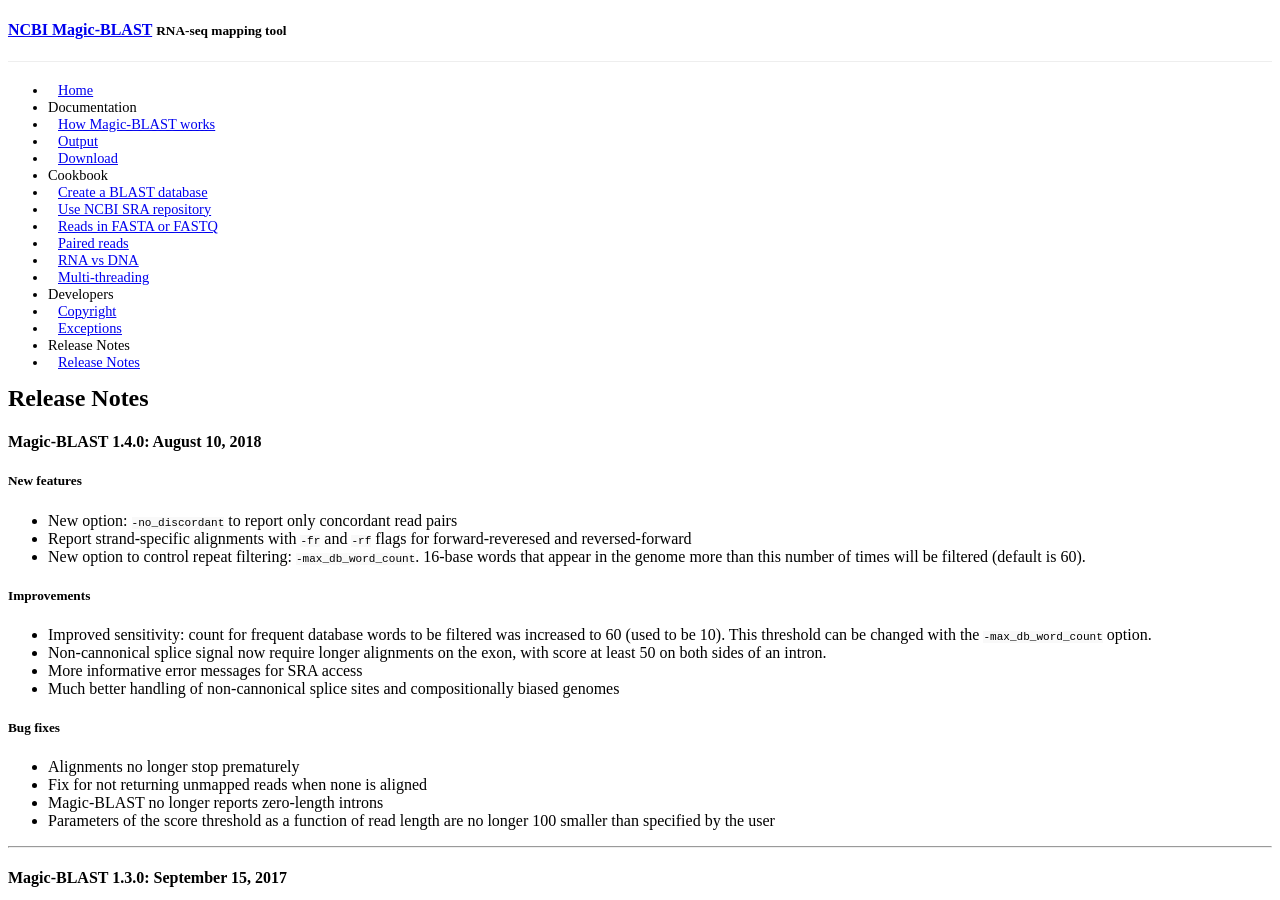
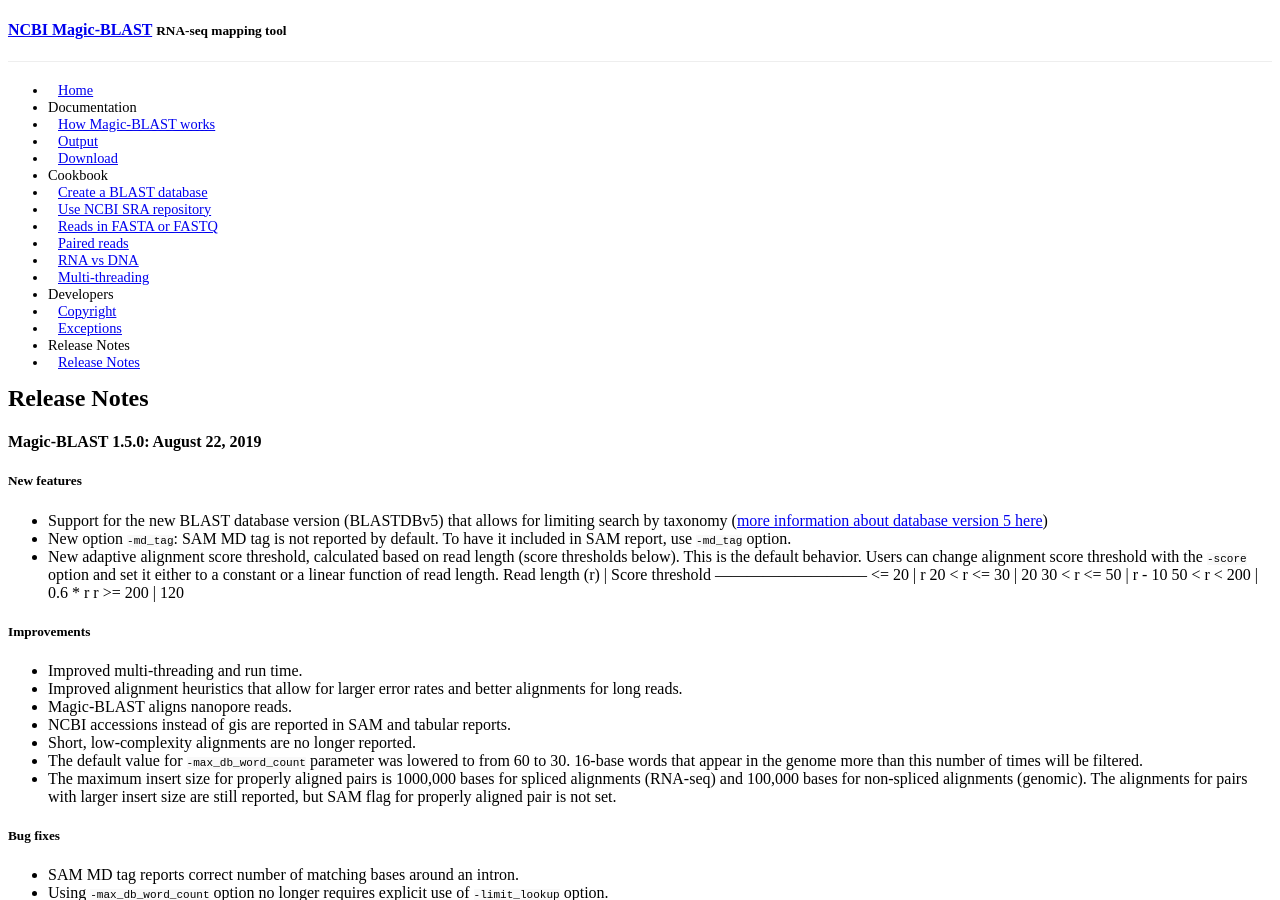
Before and after one commit to ncbi/magicblast, a Jekyll site: the page built from docs/_posts/2017-09-13-release.md, in a window 1280 px wide and 900 px high. Built offline with Jekyll 4.4.1, drawn with Linux system fonts in a browser that asks for light colours; a style sheet for code colours, icons or effects is not loaded; some of the changed text lies outside the part shown.

Commit message:
Added release notes for 1.5.0 release

````diff
--- a/docs/_posts/2017-09-13-release.md
+++ b/docs/_posts/2017-09-13-release.md
@@ -4,6 +4,42 @@
 title: "Release Notes"
 order: 0
 ---
+
+#### Magic-BLAST 1.5.0: August 22, 2019
+
+##### New features
+* Support for the new BLAST database version (BLASTDBv5) that allows for limiting search by taxonomy ([more information about database version 5 here]([https://ftp.ncbi.nlm.nih.gov/blast/db/v5/blastdbv5.pdf))
+* New option ```-md_tag```: SAM MD tag is not reported by default. To have it included in SAM report, use ```-md_tag``` option.
+* New adaptive alignment score threshold, calculated based on read length (score thresholds below). This is the default behavior. Users can change alignment score threshold with the ```-score``` option and set it either to a constant or a linear function of read length.
+  Read length (r) | Score threshold
+  -----------------------------
+   <= 20      | r
+   20 < r <= 30 | 20
+   30 < r <= 50 | r - 10
+   50 < r < 200 | 0.6 * r
+   r >= 200     | 120
+
+
+##### Improvements
+* Improved multi-threading and run time.
+* Improved alignment heuristics that allow for larger error rates and better alignments for long reads.
+* Magic-BLAST aligns nanopore reads.
+* NCBI accessions instead of gis are reported in SAM and tabular reports.
+* Short, low-complexity alignments are no longer reported.
+* The default value for ```-max_db_word_count``` parameter was lowered to from 60 to 30. 16-base words that appear in the genome more than this number of times will be filtered.
+* The maximum insert size for properly aligned pairs is 1000,000 bases for spliced alignments (RNA-seq) and 100,000 bases for non-spliced alignments (genomic). The alignments for pairs with larger insert size are still reported, but SAM flag for properly aligned pair is not set.
+
+
+##### Bug fixes
+* SAM MD tag reports correct number of matching bases around an intron.
+* Using ```-max_db_word_count``` option no longer requires explicit use of ```-limit_lookup``` option.
+* Magic-BLAST no longer crashes with an empty sequence in FASTQ file.
+
+
+
+---
+
+
 
 #### Magic-BLAST 1.4.0: August 10, 2018
 
````
